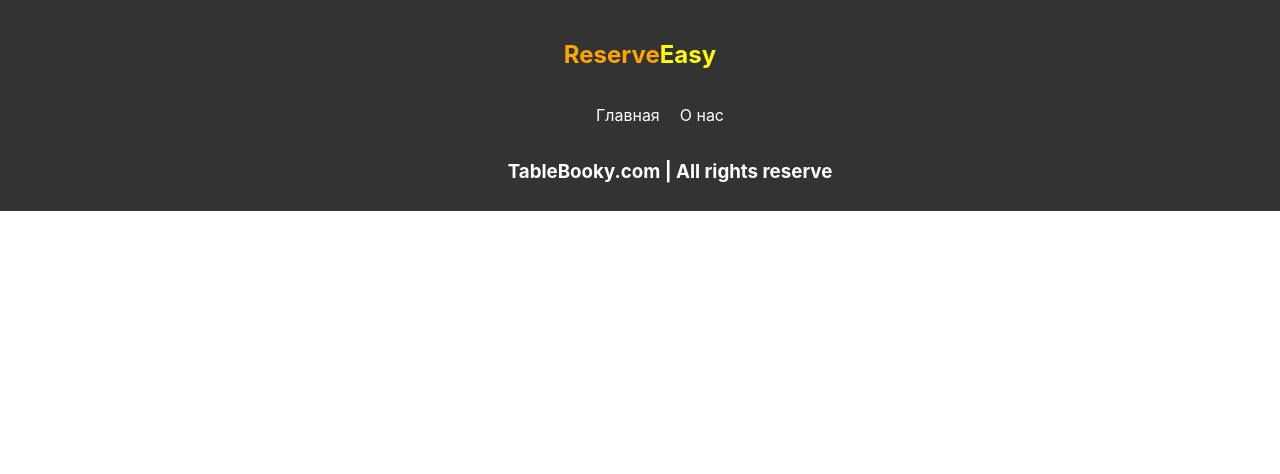
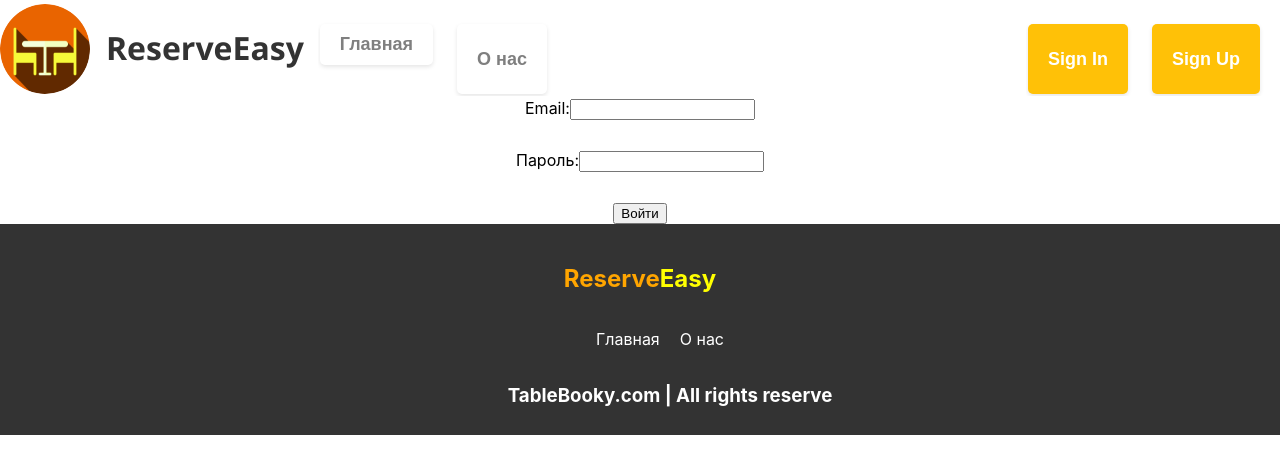
Before and after one commit to IvanovDA010101/stolik-front, a React (Create React App) app: page /login in a window 1280 px wide. Shown: the top 474 px of the page. Built offline with nearby package versions, Linux system fonts and the light colour scheme.

Commit message:
added SignIn

```diff
--- a/src/App.js
+++ b/src/App.js
@@ -4,15 +4,19 @@
 import {RestaurantPageMain} from "./Components/RestaurantPage/RestaurantPageMain";
 import Footer from "./Components/Footer/Viewers/Footer";
 import {Admin} from "./Components/Admin/Admin";
+import {SignIn} from "./Components/SignIn/SignIn";
+import {Header} from "./Components/MainWindow/Viewers/Header";
 
 
 function App() {
   return (
     <div className="App">
+        <Header />
         <Routes>
             <Route path="/" element={<Main/>}/>
             <Route path="/restaurant" element={<RestaurantPageMain/>}/>
             <Route path="/admin" element={<Admin/>}/>
+            <Route path="/login" element={<SignIn/>}/>
         </Routes>
         <Footer />
     </div>
--- /dev/null
+++ b/src/Components/SignIn/SignIn.jsx
@@ -0,0 +1,17 @@
+import {Login} from "./Viewers/SignIn";
+import {Header} from "../MainWindow/Viewers/Header";
+import {Filter} from "../MainWindow/Viewers/Filter";
+import {EstablishmentsMap} from "../MainWindow/Viewers/EstablishmentsMap";
+import {Footer} from "../MainWindow/Viewers/Footer";
+
+export const SignIn = () => {
+
+    return (
+        <div>
+            <Login/>
+            <Filter/>
+            <EstablishmentsMap/>
+            <Footer/>
+        </div>
+    )
+}
--- /dev/null
+++ b/src/Components/SignIn/Styles/StyledComponents.jsx
@@ -0,0 +1,14 @@
+import styled from 'styled-components';
+
+export const MainPlaceForm = styled.form`
+    display: block;
+`;
+
+export const MainPlaceLabel = styled.label`
+    display: block;
+    margin-bottom: 10px;
+`;
+
+export const MainPlaceInput = styled.input`
+    margin-bottom: 20px;
+`;
--- /dev/null
+++ b/src/Components/SignIn/Viewers/SignIn.jsx
@@ -0,0 +1,49 @@
+import React, { useState } from 'react';
+import { useNavigate } from 'react-router-dom';
+import {MainPlaceForm, MainPlaceInput, MainPlaceLabel} from "../../Admin/Styles/StyledComponents";
+
+export const Login = () => {
+    const [email, setEmail] = useState('');
+    const [password, setPassword] = useState('');
+    const [sessionId, setSessionId] = useState('');
+    let navigate = useNavigate();
+
+
+    const handleLogin = async (e) => {
+        e.preventDefault();
+
+        try {
+            const response = await fetch('http://reserveeasy.ru:8080/api/v1/users', {
+                method: 'POST',
+                headers: {
+                    'Content-Type': 'application/json'
+                },
+                body: JSON.stringify({
+                    email,
+                    password
+                }),
+            });
+            setSessionId(sessionId);
+
+            navigate('/');
+            console.log('Login successful:', response.data);
+        } catch (error) {
+            console.error('Login failed:', error);
+        }
+
+    };
+
+    return (
+        <MainPlaceForm onSubmit={handleLogin}>
+            <MainPlaceLabel>
+                Email:
+                <MainPlaceInput type="text" value={email} onChange={(e) => setEmail(e.target.value)} />
+            </MainPlaceLabel>
+            <MainPlaceLabel>
+                Пароль:
+                <MainPlaceInput type="text" value={password} onChange={(e) => setPassword(e.target.value)} />
+            </MainPlaceLabel>
+            <button type="submit">Войти</button>
+        </MainPlaceForm>
+    );
+}
```
Also changed, not shown: src/Components/Admin/FunctionalComponents/Switchers.jsx (added), src/Components/Admin/Styles/StyledComponents.jsx (renamed from src/Components/Admin/Styles/StyledComponents.js), src/Components/SignIn/FunctionalCompanents/Establishment.jsx (added), src/Components/SignIn/FunctionalCompanents/Switchers.jsx (added).
